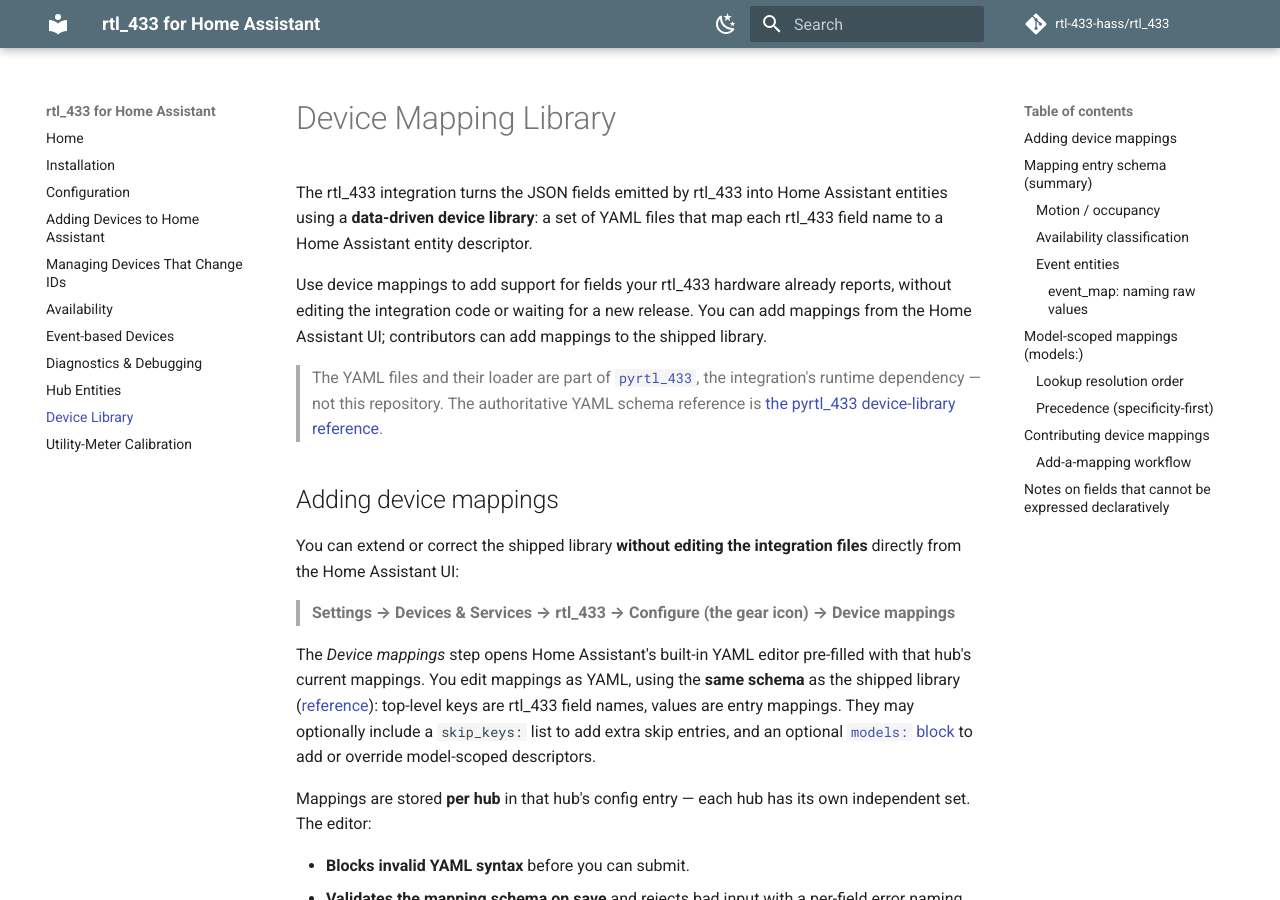
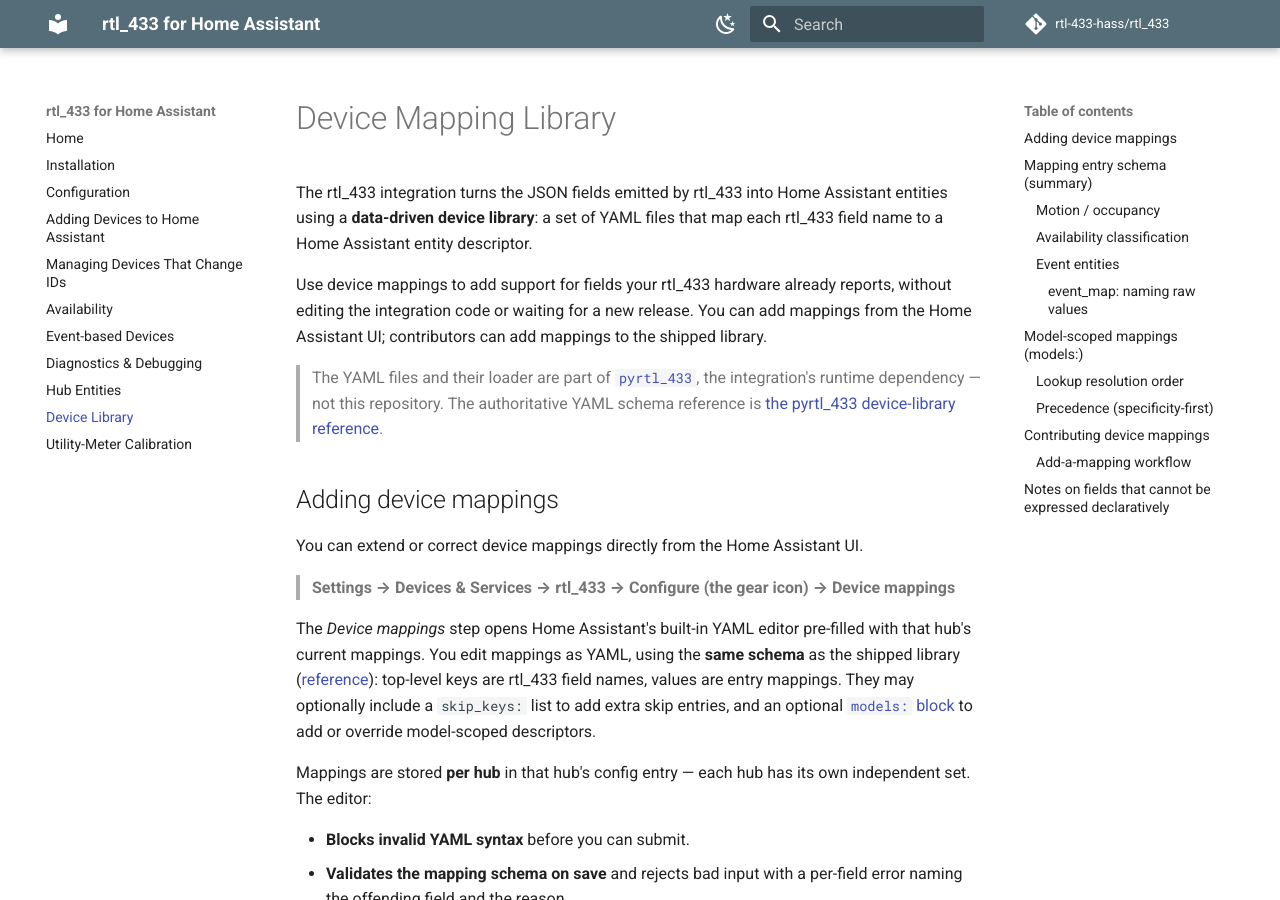
Before and after one commit to rtl-433-hass/rtl_433, an MkDocs documentation site: the page built from docs/device-library.md, in a window 1280 px wide and 900 px high. Built offline with MkDocs 1.6.1 and Material for MkDocs 9.7.7, drawn with Linux system fonts in a browser that asks for light colours; comment, search, counter and statistics services are not loaded; the version menu is left out.

Commit message:
docs: simplify the Adding device mappings opener
Co-Authored-By: Claude Opus 5 <noreply@anthropic.com>
Claude-Session: https://claude.ai/code/session_018HhtFuqBNovRCKpDqLKD2v

```diff
--- a/docs/device-library.md
+++ b/docs/device-library.md
@@ -17,8 +17,7 @@ the shipped library.
 
 ## Adding device mappings
 
-You can extend or correct the shipped library **without editing the integration
-files** directly from the Home Assistant UI:
+You can extend or correct device mappings directly from the Home Assistant UI.
 
 > **Settings → Devices & Services → rtl_433 → Configure (the gear icon) → Device mappings**
 
```
